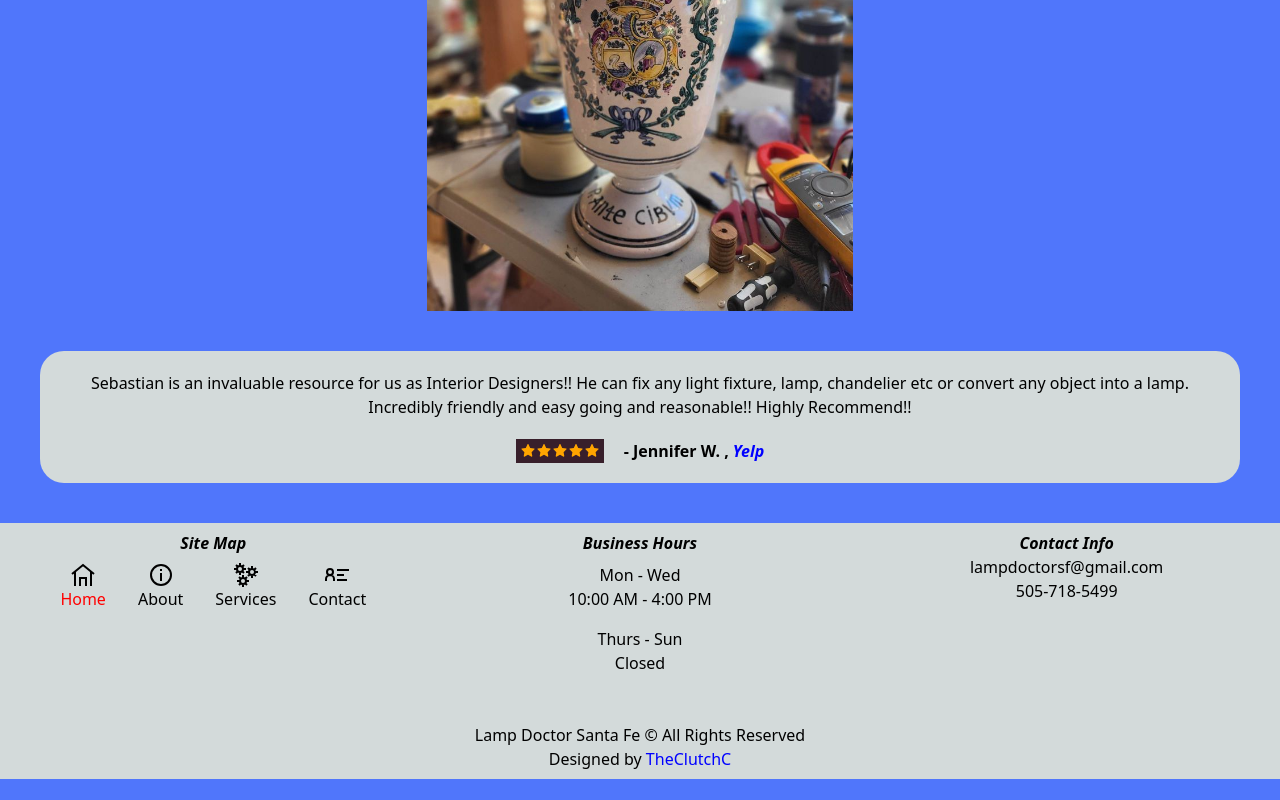
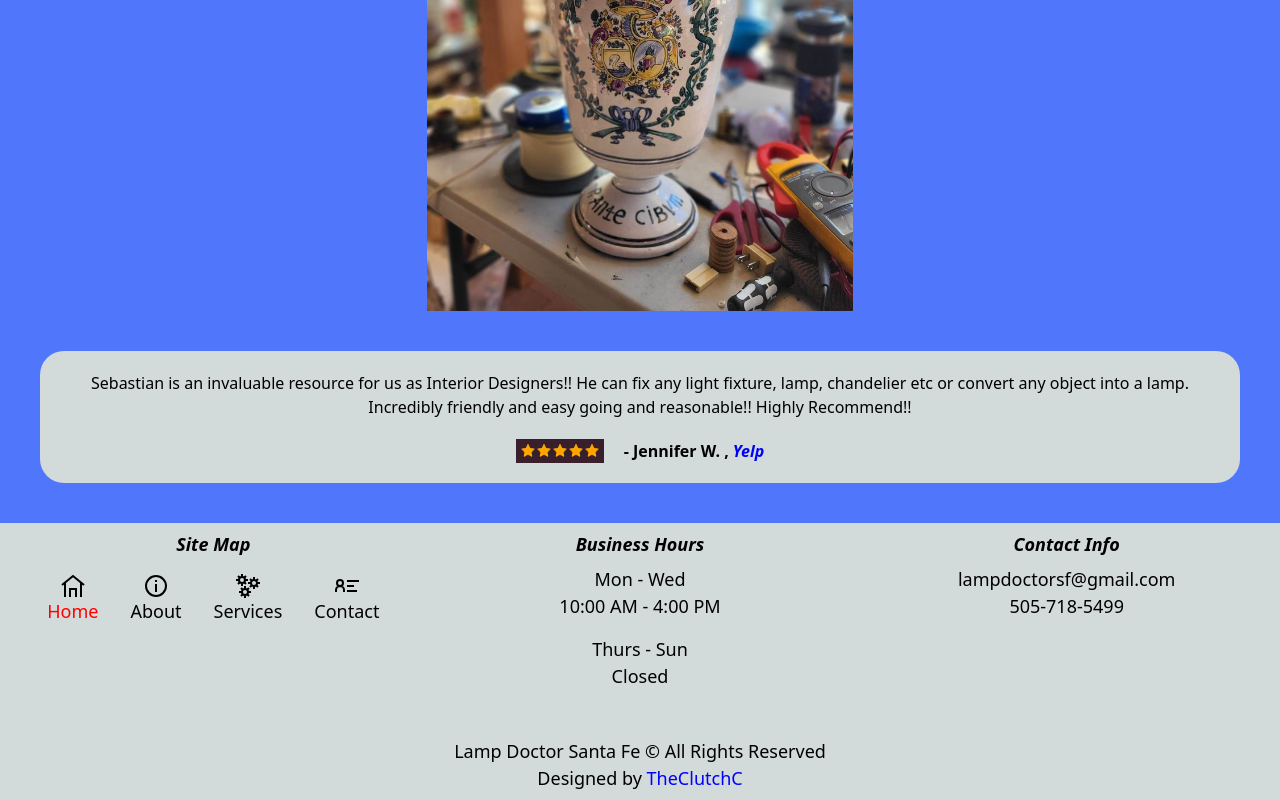
Before and after one commit to TheClutchC/lamp-doctor, a React (Create React App) app: page /#/ in a window 1280 px wide. Shown: the part 454-1254 px from the top of the page. Before the commit the page ends 1233 px from the top, so only its background shows below. Built offline with nearby package versions, Linux system fonts and the light colour scheme; the HTML template or start-up script is replaced by a standard one.

Commit message:
adjusted spacing, increased footer font size

```diff
--- a/src/App.css
+++ b/src/App.css
@@ -22,6 +22,7 @@ body {
 
 footer {
   margin-top: auto;
+  font-size: large;
 }
 
 a.active {
--- a/src/components/forFooter/ContactInfo.js
+++ b/src/components/forFooter/ContactInfo.js
@@ -1,9 +1,9 @@
 const ContactInfo = () => {
   return (
     <div className="flex flex-col">
-      <div className="font-bold italic">Contact Info</div>
+      <div className="font-bold italic pb-2">Contact Info</div>
       <a href="mailto:lampdoctorsf@gmail.com">lampdoctorsf@gmail.com</a>
-      <a href="tel:5057185499" className="pb-4">505-718-5499</a>
+      <a href="tel:5057185499">505-718-5499</a>
     </div>
   );
 }
--- a/src/components/forFooter/SiteMap.js
+++ b/src/components/forFooter/SiteMap.js
@@ -15,7 +15,7 @@ const SiteMap = () => {
     <div>
       <div className="text-center font-bold italic">Site Map</div>
       {mapLinks.map((page, index) => (
-        <div key={page.title} className="inline-flex py-2 px-4">
+        <div key={page.title} className="inline-flex py-4 px-4">
           <div>
             <NavLink className="sitemap" to={linkPaths[index]}>
               <page.icon className="text-center text-2xl m-auto"/>
```
